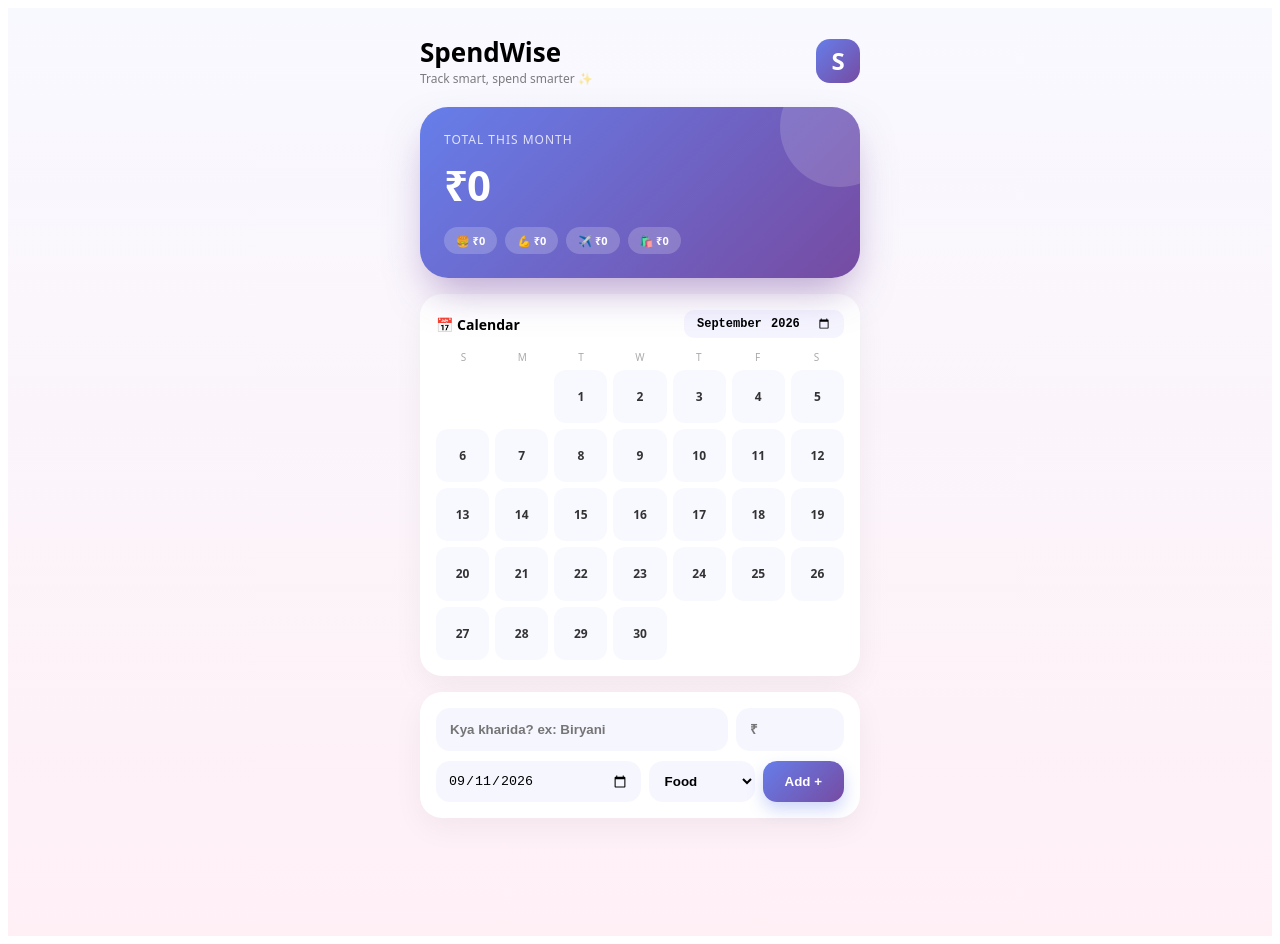
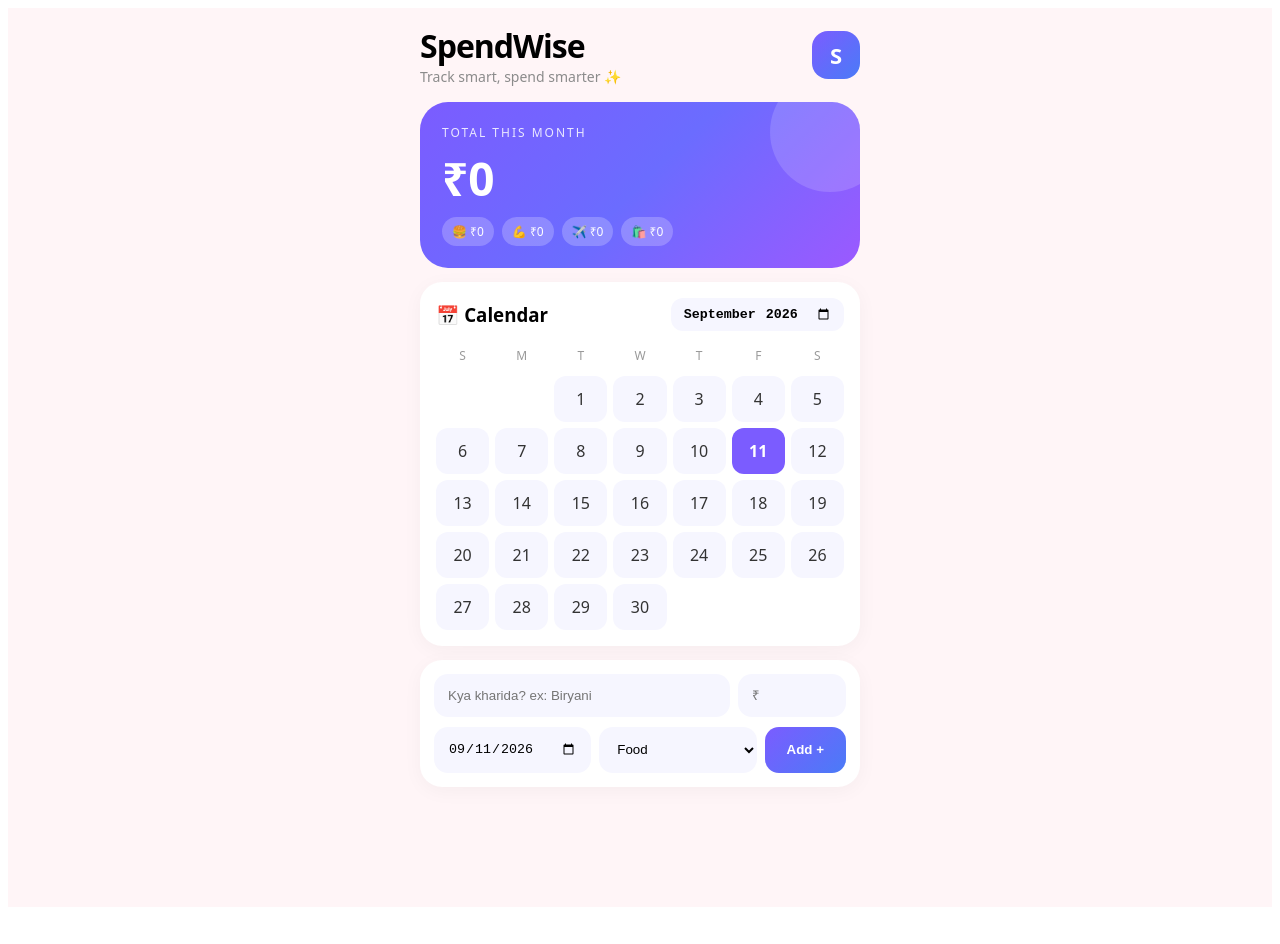
Before and after one commit to profitvertex-dot/SpendWise01, a React (Vite) app: page / in a window 1280 px wide. After the commit the page ends 915 px from the top, so only its background shows below. Built offline with nearby package versions, Linux system fonts and the light colour scheme.

Commit message:
Update App.tsx

```diff
--- a/src/App.tsx
+++ b/src/App.tsx
@@ -1,86 +1,130 @@
 import { useState, useEffect, useMemo } from 'react'
 
 type Cat = 'Food' | 'Gym' | 'Travel' | 'Shopping' | 'Other'
-type Expense = { id: string, title: string, amount: number, dateISO: string, cat: Cat }
+type Expense = { id: string; title: string; amount: number; dateISO: string; cat: Cat }
 
-const catColor: Record<Cat, string> = { Food: '#FF6B6B', Gym: '#4ECDC4', Travel: '#45B7D1', Shopping: '#FFA600', Other: '#A78BFA' }
-const catEmoji: Record<Cat, string> = { Food: '🍔', Gym: '💪', Travel: '✈️', Shopping: '🛍️', Other: '💸' }
+const catMeta: Record<Cat, {emoji: string, color: string, bg: string}> = {
+  Food: {emoji: '🍔', color: '#FF9E42', bg: '#FFF0E0'},
+  Gym: {emoji: '💪', color: '#A855F7', bg: '#F5E8FF'},
+  Travel: {emoji: '✈️', color: '#22D3EE', bg: '#E0FBFF'},
+  Shopping: {emoji: '🛍️', color: '#F472B6', bg: '#FFE4F0'},
+  Other: {emoji: '💸', color: '#FB7185', bg: '#FFE0E5'},
+}
 
-export default function App() {
-  const [expenses, setExpenses] = useState<Expense[]>(() => JSON.parse(localStorage.getItem('sw-final') || '[]'))
-  const [title, setTitle] = useState(''); const [amount, setAmount] = useState(''); const [cat, setCat] = useState<Cat>('Food')
-  const [date, setDate] = useState(() => new Date().toISOString().slice(0,10))
-  const [viewMonth, setViewMonth] = useState(() => new Date().toISOString().slice(0,7))
+export default function App(){
+  const [expenses, setExpenses] = useState<Expense[]>(()=>{
+    try{ const s=localStorage.getItem('spendwise-final'); return s? JSON.parse(s): [] }catch{ return [] }
+  })
+  const [title, setTitle] = useState('')
+  const [amount, setAmount] = useState('')
+  const [cat, setCat] = useState<Cat>('Food')
+  const [date, setDate] = useState(()=> new Date().toISOString().slice(0,10))
+  const [viewMonth, setViewMonth] = useState(()=> new Date().toISOString().slice(0,7))
 
-  useEffect(() => { localStorage.setItem('sw-final', JSON.stringify(expenses)) }, [expenses])
-  const filtered = useMemo(() => expenses.filter(e=>e.dateISO.startsWith(viewMonth)), [expenses, viewMonth])
-  const totalMonth = filtered.reduce((s,e)=>s+e.amount,0)
+  useEffect(()=>{ localStorage.setItem('spendwise-final', JSON.stringify(expenses)) },[expenses])
 
-  const add = () => { if(!title||!amount) return; setExpenses([{id: Date.now().toString(), title, amount: Number(amount), cat, dateISO: date},...expenses]); setTitle(''); setAmount('') }
-  const del = (id:string) => setExpenses(expenses.filter(e=>e.id!==id))
-  const [y,m] = viewMonth.split('-').map(Number); const daysInMonth = new Date(y,m,0).getDate(); const firstDay = new Date(y,m-1,1).getDay()
-  const daysArr = Array(firstDay).fill(null).concat([...Array(daysInMonth)].map((_,i)=>i+1))
-  const getDayTotal = (day:number) => { const d=`${viewMonth}-${String(day).padStart(2,'0')}`; return expenses.filter(e=>e.dateISO===d).reduce((s,e)=>s+e.amount,0) }
+  const filtered = useMemo(()=> expenses.filter(e=> e.dateISO.startsWith(viewMonth)), [expenses, viewMonth])
+  const total = filtered.reduce((a,b)=> a+b.amount, 0)
 
-  return (
-    <div style={{minHeight: '100vh', background: 'linear-gradient(180deg, #f8f9ff 0%, #fff0f6 100%)', fontFamily: 'system-ui'}}>
-      <div style={{maxWidth: 440, margin: '0 auto', padding: 16, paddingBottom: 100}}>
+  const byCat = useMemo(()=>{
+    const m = new Map<Cat, number>()
+    for(const e of filtered){ m.set(e.cat, (m.get(e.cat)||0)+e.amount) }
+    return Array.from(m.entries()).sort((a,b)=> b[1]-a[1])
+  },[filtered])
 
-        <div style={{display: 'flex', justifyContent: 'space-between', alignItems: 'center', marginTop: 10}}>
-          <div><h1 style={{margin: 0, fontSize: 26, fontWeight: 900}}>SpendWise</h1><p style={{margin: 0, opacity: 0.5, fontSize: 12}}>Track smart, spend smarter ✨</p></div>
-          <div style={{width: 44, height: 44, borderRadius: 14, background: 'linear-gradient(135deg, #667eea, #764ba2)', display: 'grid', placeItems: 'center', color: '#fff', fontWeight: 900, fontSize: 24}}>S</div>
+  const add = ()=>{
+    if(!title.trim()||!amount) return
+    const ne: Expense = {id: Date.now().toString(), title: title.trim(), amount: Number(amount), cat, dateISO: date}
+    setExpenses([ne,...expenses]); setTitle(''); setAmount('')
+  }
+  const del = (id:string)=> setExpenses(expenses.filter(e=> e.id!==id))
+
+  // calendar
+  const [year, month] = viewMonth.split('-').map(Number)
+  const daysInMonth = new Date(year, month, 0).getDate()
+  const firstDay = new Date(year, month-1, 1).getDay()
+  const days = Array(firstDay).fill(null).concat(Array.from({length: daysInMonth},(_,i)=> i+1))
+
+  return(
+    <div style={{minHeight:'100vh', background:'#FFF5F7', fontFamily:'system-ui', paddingBottom:90}}>
+      <div style={{maxWidth:440, margin:'0 auto', padding:16}}>
+        <div style={{display:'flex', justifyContent:'space-between', alignItems:'center'}}>
+          <div><h1 style={{margin:0, fontSize:32, fontWeight:900, letterSpacing:-1}}>SpendWise</h1><p style={{margin:0, color:'#8B8B8B', fontSize:14}}>Track smart, spend smarter ✨</p></div>
+          <div style={{width:48, height:48, borderRadius:16, background:'linear-gradient(135deg,#7B5CFF,#4A7BF7)', display:'grid', placeItems:'center', color:'#fff', fontWeight:900, fontSize:22}}>S</div>
         </div>
 
-        <div style={{background: 'linear-gradient(135deg, #667eea 0%, #764ba2 100%)', borderRadius: 28, padding: 24, color: '#fff', marginTop: 20, boxShadow: '0 20px 40px -10px rgba(118,75,162,0.5)', position: 'relative', overflow: 'hidden'}}>
-          <div style={{position: 'absolute', top: -40, right: -40, width: 120, height: 120, background: 'rgba(255,255,255,0.15)', borderRadius: '50%'}}></div>
-          <p style={{margin: 0, opacity: 0.8, fontSize: 12, letterSpacing: 1}}>TOTAL THIS MONTH</p>
-          <h1 style={{margin: '8px 0', fontSize: 42, fontWeight: 900, letterSpacing: -1}}>₹{totalMonth.toLocaleString('en-IN')}</h1>
-          <div style={{display: 'flex', gap: 8, marginTop: 14}}>
-            {(['Food','Gym','Travel','Shopping'] as Cat[]).map(c=>(
-              <div key={c} style={{background: 'rgba(255,255,255,0.2)', backdropFilter: 'blur(10px)', padding: '6px 12px', borderRadius: 20, fontSize: 11, fontWeight: 600}}>{catEmoji[c]} ₹{filtered.filter(e=>e.cat===c).reduce((s,e)=>s+e.amount,0)}</div>
-            ))}
+        {/* Total Card - C gradient */}
+        <div style={{background:'linear-gradient(135deg,#7B5CFF 0%, #6B6CFF 50%, #9B59FF 100%)', borderRadius:28, padding:22, marginTop:16, color:'#fff', position:'relative', overflow:'hidden'}}>
+          <div style={{position:'absolute', right:-30, top:-30, width:120, height:120, background:'rgba(255,255,255,0.15)', borderRadius:'50%'}}/>
+          <p style={{margin:0, fontSize:12, letterSpacing:2, opacity:0.85}}>TOTAL THIS MONTH</p>
+          <h1 style={{margin:'6px 0', fontSize:46, fontWeight:900}}>₹{total.toLocaleString('en-IN')}</h1>
+          <div style={{display:'flex', gap:8, flexWrap:'wrap', marginTop:8}}>
+            {(['Food','Gym','Travel','Shopping'] as Cat[]).map(c=>{
+              const sum = filtered.filter(e=> e.cat===c).reduce((s,e)=> s+e.amount,0)
+              return <span key={c} style={{background:'rgba(255,255,255,0.22)', padding:'6px 10px', borderRadius:20, fontSize:12}}>{catMeta[c].emoji} ₹{sum}</span>
+            })}
           </div>
         </div>
 
-        <div style={{background: '#fff', borderRadius: 22, padding: 16, marginTop: 16, boxShadow: '0 10px 30px rgba(0,0,0,0.05)'}}>
-          <div style={{display: 'flex', justifyContent: 'space-between', alignItems: 'center', marginBottom: 12}}>
-            <b style={{fontSize: 14}}>📅 Calendar</b>
-            <input type="month" value={viewMonth} onChange={e=>setViewMonth(e.target.value)} style={{border: 0, background: '#f5f5ff', padding: '6px 12px', borderRadius: 10, fontWeight: 700, fontSize: 12}}/>
+        {/* Breakdown - NEW */}
+        {total>0 && (
+          <div style={{background:'#fff', borderRadius:22, padding:16, marginTop:14, boxShadow:'0 4px 20px rgba(0,0,0,0.04)'}}>
+            <div style={{display:'flex', justifyContent:'space-between', alignItems:'center', marginBottom:12}}>
+              <h3 style={{margin:0, fontSize:16}}>Breakdown</h3><span style={{fontSize:12, color:'#888'}}>{new Date(viewMonth).toLocaleString('en-US',{month:'long', year:'numeric'})}</span>
+            </div>
+            <div style={{display:'grid', gap:10}}>
+              {byCat.map(([c,sum])=>{
+                const pct = Math.round((sum/total)*100)
+                return (
+                  <div key={c} style={{display:'flex', justifyContent:'space-between', alignItems:'center', background:catMeta[c].bg, padding:'12px 14px', borderRadius:14}}>
+                    <div style={{display:'flex', gap:10, alignItems:'center'}}><span style={{fontSize:18}}>{catMeta[c].emoji}</span><div><div style={{fontWeight:700, fontSize:13}}>{c}</div><div style={{fontSize:12, color:'#666'}}>₹{sum}</div></div></div>
+                    <div style={{background:'#fff', color:catMeta[c].color, padding:'6px 12px', borderRadius:20, fontWeight:800, fontSize:12, border:`1px solid ${catMeta[c].color}30`}}>{pct}%</div>
+                  </div>
+                )
+              })}
+            </div>
           </div>
-          <div style={{display: 'grid', gridTemplateColumns: 'repeat(7,1fr)', gap: 4, textAlign: 'center', fontSize: 10, color: '#aaa', marginBottom: 6}}><span>S</span><span>M</span><span>T</span><span>W</span><span>T</span><span>F</span><span>S</span></div>
-          <div style={{display: 'grid', gridTemplateColumns: 'repeat(7,1fr)', gap: 6}}>
-            {daysArr.map((d,i)=> d===null? <div key={i}></div> : (
-              <div key={i} style={{aspectRatio: '1', borderRadius: 12, background: getDayTotal(d)>0? `linear-gradient(135deg, #667eea, #764ba2)` : '#f8f8ff', color: getDayTotal(d)>0? '#fff' : '#333', display: 'flex', flexDirection: 'column', alignItems: 'center', justifyContent: 'center', fontWeight: 700, fontSize: 12, boxShadow: getDayTotal(d)>0? '0 6px 12px rgba(102,126,234,0.3)' : 'none'}}>
-                {d}{getDayTotal(d)>0 && <span style={{fontSize: 7}}>₹{getDayTotal(d)>99? Math.round(getDayTotal(d)/1000)+'k' : getDayTotal(d)}</span>}
-              </div>
-            ))}
+        )}
+
+        {/* Calendar */}
+        <div style={{background:'#fff', borderRadius:22, padding:16, marginTop:14, boxShadow:'0 4px 20px rgba(0,0,0,0.04)'}}>
+          <div style={{display:'flex', justifyContent:'space-between', alignItems:'center', marginBottom:10}}>
+            <h3 style={{margin:0}}>📅 Calendar</h3>
+            <input type="month" value={viewMonth} onChange={e=> setViewMonth(e.target.value)} style={{border:0, background:'#F6F6FF', padding:'8px 12px', borderRadius:12, fontWeight:600}}/>
+          </div>
+          <div style={{display:'grid', gridTemplateColumns:'repeat(7,1fr)', gap:6, textAlign:'center'}}>
+            {['S','M','T','W','T','F','S'].map(d=> <div key={d+d} style={{fontSize:12, color:'#999', padding:6}}>{d}</div>)}
+            {days.map((d,i)=>{
+              if(d===null) return <div key={i}/>
+              const isSelected = date===`${viewMonth}-${String(d).padStart(2,'0')}`
+              const hasExp = filtered.some(e=> Number(e.dateISO.slice(8,10))===d)
+              return <div key={i} onClick={()=> setDate(`${viewMonth}-${String(d).padStart(2,'0')}`)} style={{padding:12, borderRadius:12, background: isSelected? '#7B5CFF' : '#F6F6FF', color: isSelected? '#fff' : '#333', fontWeight: isSelected? 800 : 500, cursor:'pointer', position:'relative'}}>{d}{hasExp &&!isSelected && <span style={{position:'absolute', bottom:3, left:'50%', transform:'translateX(-50%)', width:4, height:4, background:'#7B5CFF', borderRadius:10}}/>}</div>
+            })}
           </div>
         </div>
 
-        <div style={{background: '#fff', borderRadius: 22, padding: 16, marginTop: 16, boxShadow: '0 10px 30px rgba(0,0,0,0.05)'}}>
-          <div style={{display: 'flex', gap: 8}}>
-            <input value={title} onChange={e=>setTitle(e.target.value)} placeholder="Kya kharida? ex: Biryani" style={{flex: 1, padding: 14, borderRadius: 14, border: 0, background: '#f6f6ff', outline: 'none', fontWeight: 600}}/>
-            <input value={amount} onChange={e=>setAmount(e.target.value)} type="number" placeholder="₹" style={{width: 80, padding: 14, borderRadius: 14, border: 0, background: '#f6f6ff', outline: 'none', fontWeight: 700}}/>
+        {/* Input */}
+        <div style={{background:'#fff', borderRadius:22, padding:14, marginTop:14, display:'grid', gap:10, boxShadow:'0 4px 20px rgba(0,0,0,0.04)'}}>
+          <div style={{display:'flex', gap:8}}>
+            <input value={title} onChange={e=> setTitle(e.target.value)} placeholder="Kya kharida? ex: Biryani" style={{flex:1, padding:14, borderRadius:14, border:0, background:'#F6F6FF', outline:'none'}}/>
+            <input value={amount} onChange={e=> setAmount(e.target.value)} type="number" placeholder="₹" style={{width:80, padding:14, borderRadius:14, border:0, background:'#F6F6FF', outline:'none'}}/>
           </div>
-          <div style={{display: 'flex', gap: 8, marginTop: 10}}>
-            <input type="date" value={date} onChange={e=>setDate(e.target.value)} style={{flex: 1, padding: 12, borderRadius: 14, border: 0, background: '#f6f6ff'}}/>
-            <select value={cat} onChange={e=>setCat(e.target.value as Cat)} style={{padding: 12, borderRadius: 14, border: 0, background: '#f6f6ff', fontWeight: 600}}>{Object.keys(catColor).map(k=><option key={k}>{k}</option>)}</select>
-            <button onClick={add} style={{padding: '12px 22px', borderRadius: 14, background: 'linear-gradient(135deg, #667eea, #764ba2)', color: '#fff', border: 0, fontWeight: 800, boxShadow: '0 8px 16px rgba(102,126,234,0.3)'}}>Add +</button>
+          <div style={{display:'flex', gap:8}}>
+            <input type="date" value={date} onChange={e=> setDate(e.target.value)} style={{flex:1, padding:14, borderRadius:14, border:0, background:'#F6F6FF'}}/>
+            <select value={cat} onChange={e=> setCat(e.target.value as Cat)} style={{flex:1, padding:14, borderRadius:14, border:0, background:'#F6F6FF'}}><option>Food</option><option>Gym</option><option>Travel</option><option>Shopping</option><option>Other</option></select>
+            <button onClick={add} style={{padding:'0 22px', borderRadius:14, border:0, background:'linear-gradient(135deg,#7B5CFF,#4A7BF7)', color:'#fff', fontWeight:800}}>Add +</button>
           </div>
         </div>
 
-        <div style={{marginTop: 18, display: 'grid', gap: 10}}>
-          {filtered.map(e=>(
-            <div key={e.id} style={{background: '#fff', padding: 14, borderRadius: 18, display: 'flex', justifyContent: 'space-between', alignItems: 'center', boxShadow: '0 4px 16px rgba(0,0,0,0.04)'}}>
-              <div style={{display: 'flex', gap: 12, alignItems: 'center'}}>
-                <div style={{width: 44, height: 44, borderRadius: 12, background: catColor[e.cat]+'20', display: 'grid', placeItems: 'center', fontSize: 20}}>{catEmoji[e.cat]}</div>
-                <div><div style={{fontWeight: 700}}>{e.title}</div><div style={{fontSize: 11, color: '#999'}}>{e.dateISO} • {e.cat}</div></div>
-              </div>
-              <div style={{display: 'flex', gap: 10, alignItems: 'center'}}><b style={{fontSize: 15}}>₹{e.amount}</b><button onClick={()=>del(e.id)} style={{border: 0, background: '#fff0f0', color: '#ff4d4d', width: 30, height: 30, borderRadius: 10}}>✕</button></div>
+        {/* List */}
+        <div style={{marginTop:14, display:'grid', gap:8}}>
+          {filtered.slice(0,20).map(e=> (
+            <div key={e.id} style={{background:'#fff', padding:'12px 14px', borderRadius:14, display:'flex', justifyContent:'space-between', alignItems:'center'}}>
+              <span><span>{catMeta[e.cat].emoji}</span> {e.title} • <small style={{color:'#888'}}>{e.dateISO}</small></span><span style={{display:'flex', gap:10}}><b>₹{e.amount}</b><span onClick={()=> del(e.id)} style={{color:'#ff6b6b', cursor:'pointer'}}>✕</span></span>
             </div>
           ))}
         </div>
       </div>
     </div>
   )
-}
+            }
```
